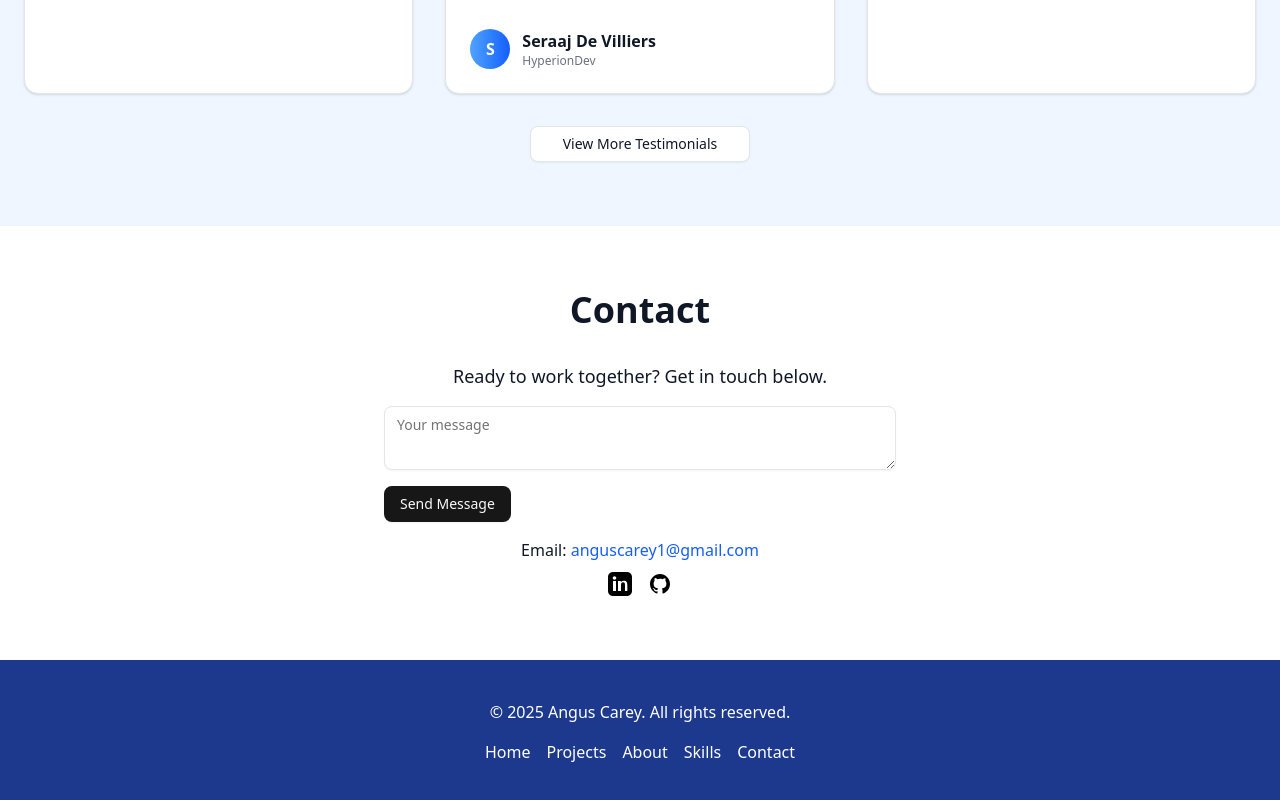
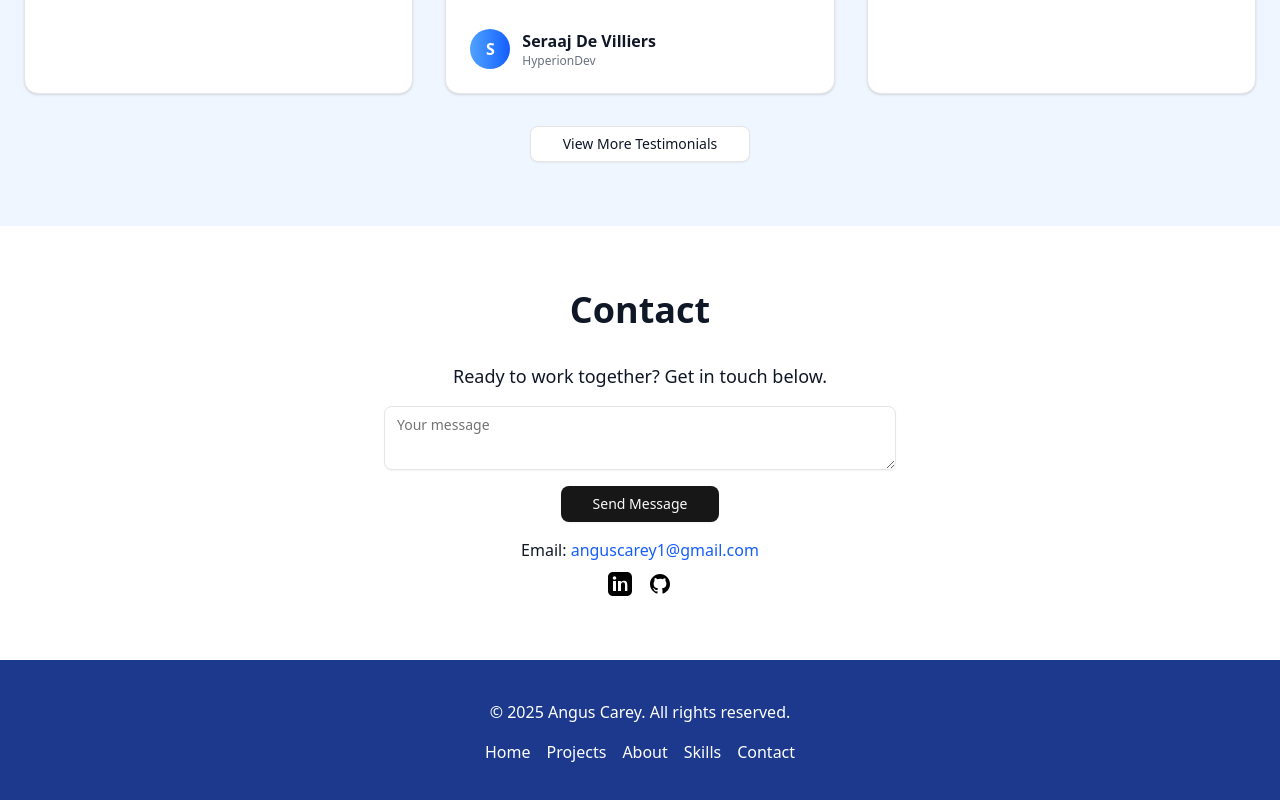
Before and after one commit to Angus2510/Angus-Carey-web-development, a Next.js app: page / in a window 1280 px wide. Shown: the part 4043-4843 px from the top of the page. Built offline with nearby package versions, Linux system fonts and the light colour scheme.

Commit message:
Center message button in contact form for improved layout

```diff
--- a/app/page.tsx
+++ b/app/page.tsx
@@ -498,9 +498,11 @@ export default function Portfolio() {
             value={message}
             onChange={(e) => setMessage(e.target.value)}
           />
-          <Button className="w-full sm:w-auto mb-4" type="submit">
-            Send Message
-          </Button>
+          <div className="flex justify-center mb-4">
+            <Button className="px-8 py-3" type="submit">
+              Send Message
+            </Button>
+          </div>
           <div className="text-center">
             <p>
               Email:{" "}
```
